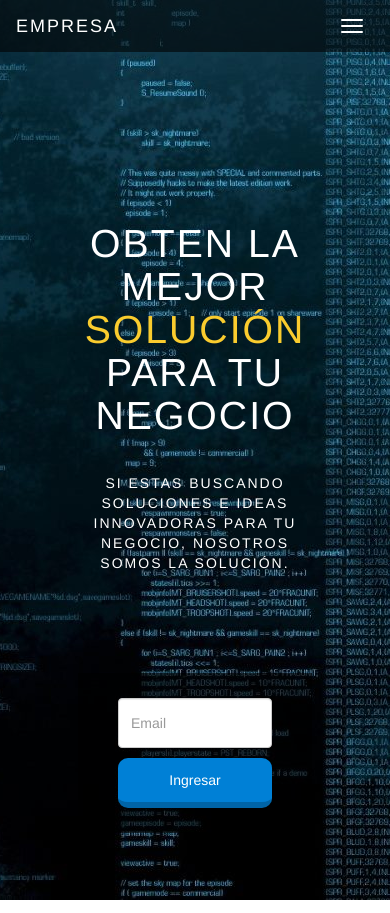
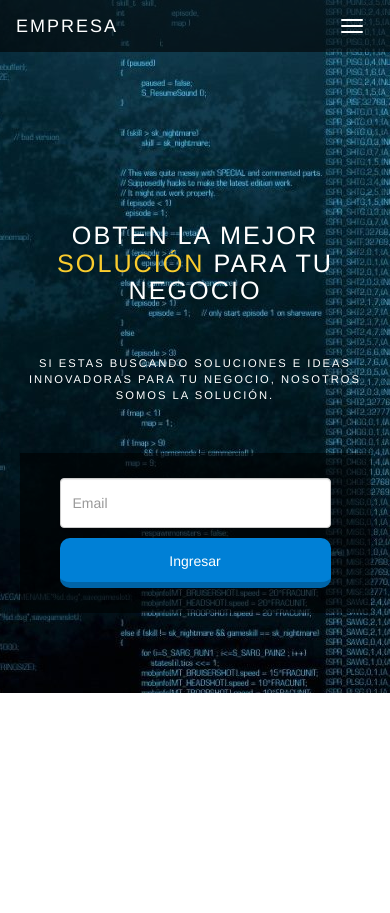
Before and after one commit to ursuarez/SoftBros, a plain HTML site: page index.html in a window 390 px wide. After the commit the page ends 844 px from the top, so only its background shows below. Drawn offline with Linux system fonts and the light colour scheme.

Commit message:
media width

```diff
--- a/css/main.css
+++ b/css/main.css
@@ -66,20 +66,6 @@
 	height: 50px;
 	margin-top: 10px;
 }
-/*.app-boton{
-	margin-top: 10px;
-	height: 50px;
-	background: #0080d6;
-	color: white;
-}
-.app-boton:hover{
-	color:white;
-}
-*/
-
-
-
-
 .app-boton {
 	color: white;
 	background: #0080d6;
@@ -97,3 +83,19 @@
 	background-color: #0064A7;
 	border-top: 6px solid #0080d6;
 }
+
+
+@media (max-width: 768px){
+	.app-seccion1{
+		width: 90%;
+	}
+	.app-titulo{
+		font-size: 1.8em;
+		margin-top: 50px;
+		margin-bottom: 50px;
+	}
+	.app-descripcion{
+		font-size: 0.8em;
+		margin-bottom: 50px;
+	}
+}
```
Also changed, not shown: index.html (+6 -0 lines), 1 other file.
